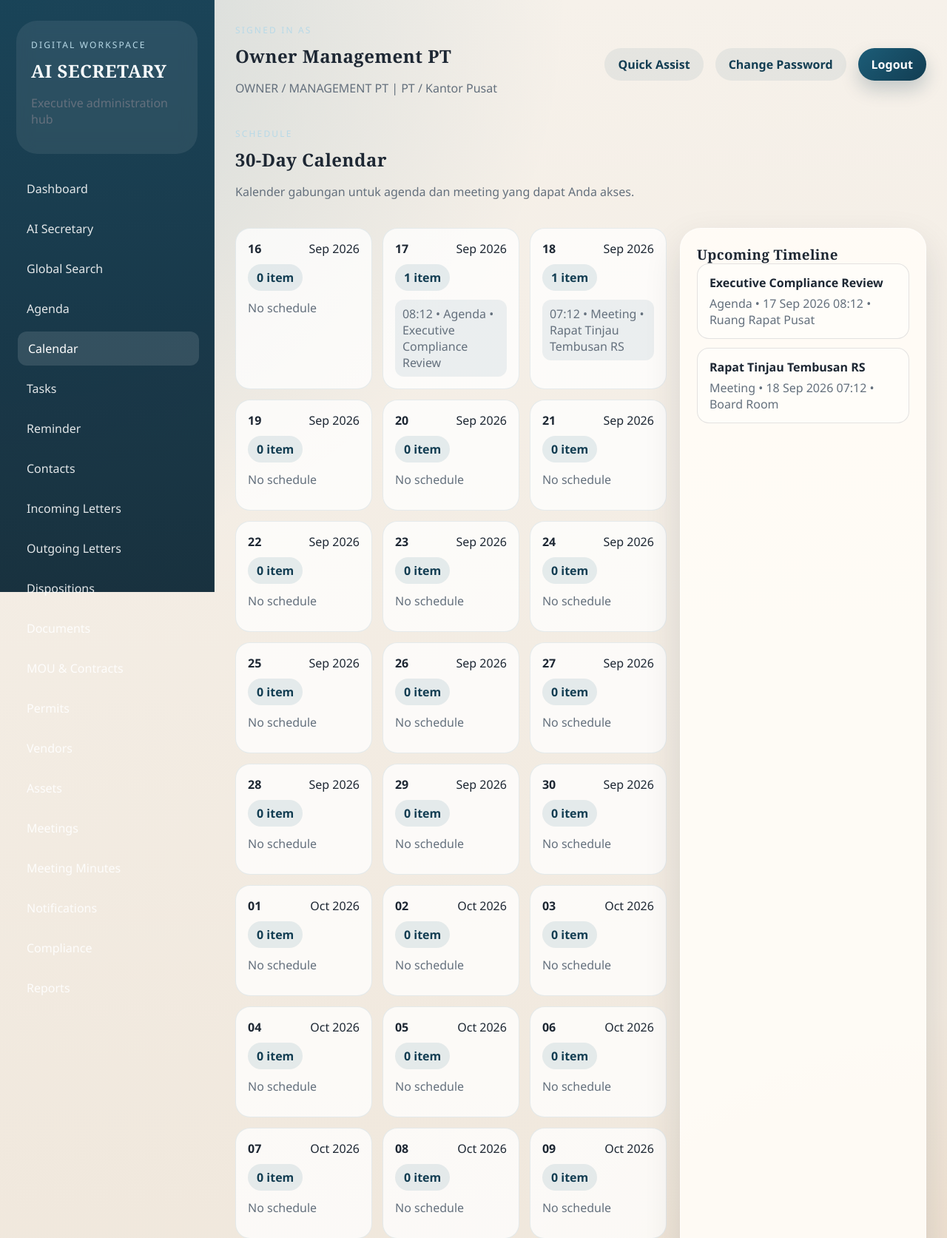
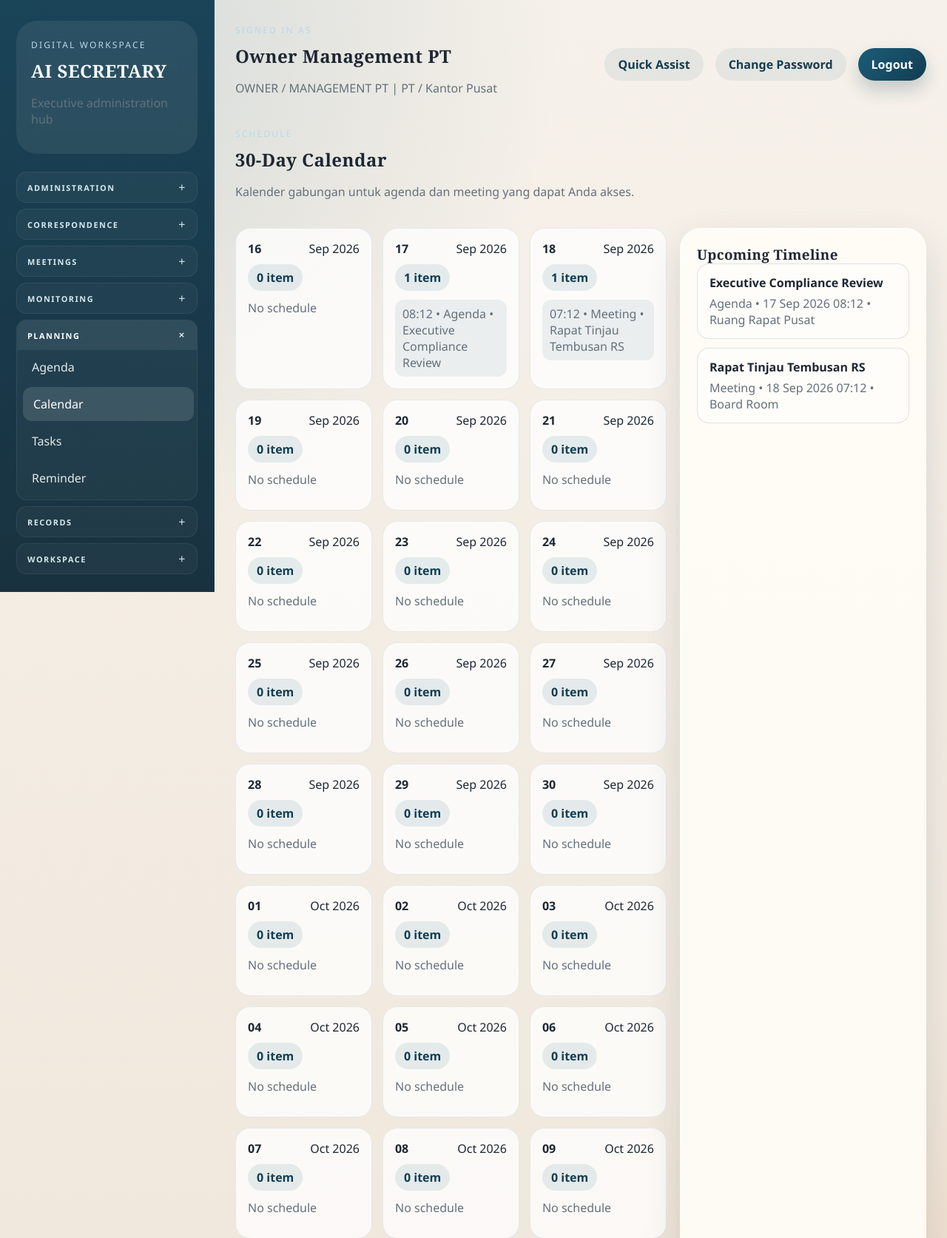
Before and after one commit to lumlinux/LATIHAN, a Flask app: page /calendar in a window 1280 px wide. Shown: the top 1673 px of the page at 74% size. Run offline with Flask 3, Linux system fonts and the light colour scheme; the visitor is signed in with stand-in values (Sample User, id 1); data comes from the database, SQL or seed files in the repository.

Commit message:
Update aplikasi dan company settings

```diff
--- a/app.py
+++ b/app.py
@@ -167,33 +167,33 @@ DEFAULT_USERS = [
 ]
 
 NAV_ITEMS = [
-    {"label": "Dashboard", "endpoint": "dashboard", "permission": "dashboard.view"},
-    {"label": "AI Secretary", "endpoint": "assistant_page", "permission": "assistant.use"},
-    {"label": "Global Search", "endpoint": "search_page", "permission": "search.global"},
-    {"label": "Agenda", "endpoint": "module_list", "permission": "agenda.view", "module": "agenda"},
-    {"label": "Calendar", "endpoint": "calendar_view", "permission": "calendar.view"},
-    {"label": "Tasks", "endpoint": "module_list", "permission": "tasks.view", "module": "tasks"},
-    {"label": "Reminder", "endpoint": "module_list", "permission": "reminders.view", "module": "reminders"},
-    {"label": "Contacts", "endpoint": "module_list", "permission": "contacts.view", "module": "contacts"},
-    {"label": "Incoming Letters", "endpoint": "module_list", "permission": "incoming_letters.view", "module": "incoming_letters"},
-    {"label": "Outgoing Letters", "endpoint": "module_list", "permission": "outgoing_letters.view", "module": "outgoing_letters"},
-    {"label": "Dispositions", "endpoint": "module_list", "permission": "dispositions.view", "module": "dispositions"},
-    {"label": "Documents", "endpoint": "module_list", "permission": "documents.view", "module": "documents"},
-    {"label": "MOU & Contracts", "endpoint": "module_list", "permission": "contracts.view", "module": "contracts"},
-    {"label": "Permits", "endpoint": "module_list", "permission": "permits.view", "module": "permits"},
-    {"label": "Vendors", "endpoint": "module_list", "permission": "vendors.view", "module": "vendors"},
-    {"label": "Assets", "endpoint": "module_list", "permission": "assets.view", "module": "assets"},
-    {"label": "Meetings", "endpoint": "module_list", "permission": "meetings.view", "module": "meetings"},
-    {"label": "Meeting Minutes", "endpoint": "module_list", "permission": "meeting_minutes.view", "module": "meeting_minutes"},
-    {"label": "Notifications", "endpoint": "notifications_page", "permission": "notifications.view"},
-    {"label": "Compliance", "endpoint": "compliance_page", "permission": "compliance.view"},
-    {"label": "Reports", "endpoint": "reports_page", "permission": "reports.view"},
-    {"label": "Audit Log", "endpoint": "audit_logs_page", "permission": "audit.view"},
-    {"label": "User Management", "endpoint": "users_page", "permission": "users.manage"},
-    {"label": "Letter Categories", "endpoint": "letter_categories_page", "permission": "settings.manage"},
-    {"label": "Company Settings", "endpoint": "company_settings_page", "permission": "settings.manage"},
-    {"label": "Role & Permission", "endpoint": "roles_page", "permission": "roles.manage"},
-    {"label": "Settings", "endpoint": "settings_page", "permission": "settings.manage"},
+    {"label": "Dashboard", "group": "Workspace", "endpoint": "dashboard", "permission": "dashboard.view"},
+    {"label": "AI Secretary", "group": "Workspace", "endpoint": "assistant_page", "permission": "assistant.use"},
+    {"label": "Global Search", "group": "Workspace", "endpoint": "search_page", "permission": "search.global"},
+    {"label": "Agenda", "group": "Planning", "endpoint": "module_list", "permission": "agenda.view", "module": "agenda"},
+    {"label": "Calendar", "group": "Planning", "endpoint": "calendar_view", "permission": "calendar.view"},
+    {"label": "Tasks", "group": "Planning", "endpoint": "module_list", "permission": "tasks.view", "module": "tasks"},
+    {"label": "Reminder", "group": "Planning", "endpoint": "module_list", "permission": "reminders.view", "module": "reminders"},
+    {"label": "Contacts", "group": "Administration", "endpoint": "module_list", "permission": "contacts.view", "module": "contacts"},
+    {"label": "Incoming Letters", "group": "Correspondence", "endpoint": "module_list", "permission": "incoming_letters.view", "module": "incoming_letters"},
+    {"label": "Outgoing Letters", "group": "Correspondence", "endpoint": "module_list", "permission": "outgoing_letters.view", "module": "outgoing_letters"},
+    {"label": "Dispositions", "group": "Correspondence", "endpoint": "module_list", "permission": "dispositions.view", "module": "dispositions"},
+    {"label": "Documents", "group": "Records", "endpoint": "module_list", "permission": "documents.view", "module": "documents"},
+    {"label": "MOU & Contracts", "group": "Records", "endpoint": "module_list", "permission": "contracts.view", "module": "contracts"},
+    {"label": "Permits", "group": "Records", "endpoint": "module_list", "permission": "permits.view", "module": "permits"},
+    {"label": "Vendors", "group": "Records", "endpoint": "module_list", "permission": "vendors.view", "module": "vendors"},
+    {"label": "Assets", "group": "Records", "endpoint": "module_list", "permission": "assets.view", "module": "assets"},
+    {"label": "Meetings", "group": "Meetings", "endpoint": "module_list", "permission": "meetings.view", "module": "meetings"},
+    {"label": "Meeting Minutes", "group": "Meetings", "endpoint": "module_list", "permission": "meeting_minutes.view", "module": "meeting_minutes"},
+    {"label": "Notifications", "group": "Monitoring", "endpoint": "notifications_page", "permission": "notifications.view"},
+    {"label": "Compliance", "group": "Monitoring", "endpoint": "compliance_page", "permission": "compliance.view"},
+    {"label": "Reports", "group": "Monitoring", "endpoint": "reports_page", "permission": "reports.view"},
+    {"label": "Audit Log", "group": "Monitoring", "endpoint": "audit_logs_page", "permission": "audit.view"},
+    {"label": "User Management", "group": "Administration", "endpoint": "users_page", "permission": "users.manage"},
+    {"label": "Letter Categories", "group": "Settings", "endpoint": "letter_categories_page", "permission": "settings.manage"},
+    {"label": "Company Settings", "group": "Settings", "endpoint": "company_settings_page", "permission": "settings.manage"},
+    {"label": "Role & Permission", "group": "Settings", "endpoint": "roles_page", "permission": "roles.manage"},
+    {"label": "Settings", "group": "Settings", "endpoint": "settings_page", "permission": "settings.manage"},
 ]
 
 SCHEMA_SQL = """
@@ -423,6 +423,7 @@ CREATE TABLE IF NOT EXISTS company_settings (
     website TEXT,
     tax_number TEXT,
     logo_storage_path TEXT,
+    letterhead_storage_path TEXT,
     letter_number_format TEXT,
     letter_prefix TEXT,
     date_format TEXT,
@@ -1475,7 +1476,7 @@ def create_app(test_config: dict[str, Any] | None = None) -> Flask:
         company = get_company_settings()
         if request.method == "POST":
             try:
-                if save_company_settings(request.form, request.files.get("logo_file"), company):
+                if save_company_settings(request.form, request.files.get("logo_file"), request.files.get("letterhead_file"), company):
                     flash("Pengaturan perusahaan berhasil diperbarui.", "success")
                     return redirect(url_for("company_settings_page"))
             except DocumentProcessingError as exc:
@@ -2150,6 +2151,7 @@ def migrate_legacy_schema() -> None:
     ensure_column("letters", "central_status TEXT")
     ensure_column("letters", "classification TEXT DEFAULT 'INTERNAL'")
     ensure_column("letters", "updated_by INTEGER")
+    ensure_column("company_settings", "letterhead_storage_path TEXT")
     ensure_column("audit_logs", "ip_address TEXT")
     ensure_column("audit_logs", "before_data TEXT")
     ensure_column("audit_logs", "after_data TEXT")
@@ -2615,16 +2617,54 @@ def build_outgoing_letter_docx(row: dict[str, Any]) -> io.BytesIO:
     normal_style.font.size = Pt(11)
 
     company = get_company_settings()
-    header = document.add_paragraph()
-    header.alignment = WD_ALIGN_PARAGRAPH.CENTER
-    header_run = header.add_run(company.get("company_name") or row.get("organization_name") or "NAMA ORGANISASI")
-    header_run.bold = True
-    header_run.font.size = Pt(14)
-    address = company.get("address")
-    if address:
-        address_run = header.add_run(f"\n{address}")
-        address_run.font.size = Pt(9)
-    document.add_paragraph("_" * 96)
+    letterhead_path = resolve_company_logo_path(company.get("letterhead_storage_path"))
+    use_letterhead = bool(letterhead_path and letterhead_path.exists())
+    if use_letterhead:
+        letterhead = document.add_paragraph()
+        letterhead.alignment = WD_ALIGN_PARAGRAPH.CENTER
+        letterhead.add_run().add_picture(str(letterhead_path), width=Inches(7.0))
+        document.add_paragraph()
+    logo_path = resolve_company_logo_path(company.get("logo_storage_path"))
+    header_table = document.add_table(rows=1, cols=2) if not use_letterhead else None
+    if header_table is not None:
+        header_table.autofit = False
+    if header_table is None:
+        logo_cell = identity_cell = None
+    else:
+        header_table.columns[0].width = Inches(2.25)
+        header_table.columns[1].width = Inches(5.95)
+        logo_cell, identity_cell = header_table.rows[0].cells
+    if header_table is not None and logo_path and logo_path.exists():
+        logo_paragraph = logo_cell.paragraphs[0]
+        logo_paragraph.alignment = WD_ALIGN_PARAGRAPH.CENTER
+        logo_paragraph.add_run().add_picture(str(logo_path), width=Inches(2.05))
+    elif header_table is not None:
+        logo_cell.text = "BH\nHUSADA\nGROUP"
+        logo_cell.paragraphs[0].alignment = WD_ALIGN_PARAGRAPH.CENTER
+
+    identity = identity_cell.paragraphs[0] if identity_cell is not None else None
+    if identity is not None:
+        identity.alignment = WD_ALIGN_PARAGRAPH.CENTER
+        company_run = identity.add_run(company.get("company_name") or "BHAKTI HUSADA GROUP")
+        company_run.bold = True
+        company_run.font.size = Pt(16)
+        short_name = company.get("short_name") or "Holding (Kantor Pusat)"
+        short_run = identity.add_run(f"\n{short_name}")
+        short_run.bold = True
+        short_run.font.size = Pt(11)
+        address = company.get("address") or "Jl. RE. Martadinata, Karangbaru, Kec. Cikarang Utara, Kabupaten Bekasi, Jawa Barat 17530"
+        contact = " | ".join(value for value in [company.get("phone"), company.get("email"), company.get("website")] if value)
+        details = identity.add_run(f"\n{address}")
+        details.font.size = Pt(8)
+        if contact:
+            details = identity.add_run(f"\n{contact}")
+            details.font.size = Pt(8)
+
+    if not use_letterhead:
+        separator = document.add_paragraph()
+        separator.paragraph_format.space_before = Pt(2)
+        separator.paragraph_format.space_after = Pt(10)
+        separator.add_run("=" * 108).font.size = Pt(8)
 
     metadata = document.add_table(rows=4, cols=2)
     metadata.style = "Table Grid"
@@ -2939,7 +2979,7 @@ def save_letter_category(category_id: int | None, form_data) -> bool:
         return False
 
 
-def save_company_settings(form_data, logo_upload, current_settings: dict[str, Any]) -> bool:
+def save_company_settings(form_data, logo_upload, letterhead_upload, current_settings: dict[str, Any]) -> bool:
     company_name = form_data.get("company_name", "").strip()
     short_name = form_data.get("short_name", "").strip()
     company_code = form_data.get("company_code", "").strip().upper()
@@ -2983,19 +3023,26 @@ def save_company_settings(form_data, logo_upload, current_settings: dict[str, An
             delete_company_logo(logo_storage_path)
         logo_storage_path = saved_logo
 
+    letterhead_storage_path = current_settings.get("letterhead_storage_path")
+    if letterhead_upload and (letterhead_upload.filename or "").strip():
+        saved_letterhead = save_letterhead_background(letterhead_upload)
+        if letterhead_storage_path and letterhead_storage_path != saved_letterhead:
+            delete_company_logo(letterhead_storage_path)
+        letterhead_storage_path = saved_letterhead
+
     before_payload = json.dumps(current_settings, default=str)
     execute(
         """
         UPDATE company_settings
         SET company_name = ?, short_name = ?, company_code = ?, address = ?, city = ?, province = ?, postal_code = ?, phone = ?, email = ?, website = ?, tax_number = ?,
-            logo_storage_path = ?, letter_number_format = ?, letter_prefix = ?, date_format = ?, month_format = ?, active_year = ?, start_number = ?, reset_policy = ?,
+            logo_storage_path = ?, letterhead_storage_path = ?, letter_number_format = ?, letter_prefix = ?, date_format = ?, month_format = ?, active_year = ?, start_number = ?, reset_policy = ?,
             official_signature = ?, official_name = ?, official_position = ?, use_organization_code_in_letters = ?,
             password_min_length = ?, password_require_uppercase = ?, password_require_lowercase = ?, password_require_digit = ?, password_require_special = ?, password_expiry_days = ?, updated_at = ?
         WHERE id = 1
         """,
         (
             company_name, short_name, company_code, address, city, province, postal_code, phone, email, website, tax_number,
-            logo_storage_path, letter_number_format, letter_prefix, date_format, month_format, active_year, start_number, reset_policy,
+            logo_storage_path, letterhead_storage_path, letter_number_format, letter_prefix, date_format, month_format, active_year, start_number, reset_policy,
             official_signature, official_name, official_position, use_org_code,
             min_length, require_upper, require_lower, require_digit, require_special, expiry_days, now_ts(),
         ),
@@ -3018,6 +3065,24 @@ def save_company_logo(upload) -> str:
     branding_root = Path(current_app().config["STORAGE_ROOT"]) / "branding"
     branding_root.mkdir(parents=True, exist_ok=True)
     target = branding_root / f"company-logo{extension}"
+    target.write_bytes(data)
+    return str(Path("branding") / target.name)
+
+
+def save_letterhead_background(upload) -> str:
+    filename = sanitize_filename(upload.filename or "")
+    extension = Path(filename).suffix.lower()
+    if extension not in {".png", ".jpg", ".jpeg"}:
+        raise DocumentProcessingError("Background kop hanya boleh berformat PNG atau JPG.")
+    data = upload.stream.read()
+    if not data:
+        raise DocumentProcessingError("File background kop kosong.")
+    mime_type = sniff_mime_type(filename, data)
+    if mime_type not in {"image/png", "image/jpeg"}:
+        raise DocumentProcessingError("Format background kop tidak valid.")
+    branding_root = Path(current_app().config["STORAGE_ROOT"]) / "branding"
+    branding_root.mkdir(parents=True, exist_ok=True)
+    target = branding_root / f"letterhead-background{extension}"
     target.write_bytes(data)
     return str(Path("branding") / target.name)
 
--- a/static/style.css
+++ b/static/style.css
@@ -101,6 +101,56 @@ code {
   display: grid;
   gap: 8px;
   margin-top: 24px;
+}
+
+.nav-group {
+  border: 1px solid rgba(255, 255, 255, 0.07);
+  border-radius: 14px;
+  background: rgba(255, 255, 255, 0.035);
+  overflow: hidden;
+}
+
+.nav-group-title {
+  display: flex;
+  align-items: center;
+  justify-content: space-between;
+  gap: 12px;
+  padding: 12px 14px;
+  color: #d4e7ed;
+  font-size: 0.68rem;
+  font-weight: 800;
+  letter-spacing: 0.14em;
+  text-transform: uppercase;
+  cursor: pointer;
+  list-style: none;
+  user-select: none;
+}
+
+.nav-group-title::-webkit-details-marker {
+  display: none;
+}
+
+.nav-group-title:hover,
+.nav-group[open] .nav-group-title {
+  color: #ffffff;
+  background: rgba(255, 255, 255, 0.07);
+}
+
+.nav-group-chevron {
+  font-size: 1rem;
+  font-weight: 400;
+  line-height: 1;
+  transition: transform 0.18s ease;
+}
+
+.nav-group[open] .nav-group-chevron {
+  transform: rotate(45deg);
+}
+
+.nav-group-items {
+  display: grid;
+  gap: 4px;
+  padding: 0 6px 6px;
 }
 
 .nav-link {
--- a/templates/base.html
+++ b/templates/base.html
@@ -15,8 +15,19 @@
         <p>Executive administration hub</p>
       </div>
       <nav class="sidebar-nav">
-        {% for item in nav_items %}
-        <a href="{{ item.url }}" class="nav-link {% if request.path == item.url %}active{% endif %}">{{ item.label }}</a>
+        {% for group in nav_items|groupby('group') %}
+        {% set group_has_active = group.list|selectattr('url', 'equalto', request.path)|list|length > 0 %}
+        <details class="nav-group" {% if group_has_active %}open{% endif %}>
+          <summary class="nav-group-title">
+            <span>{{ group.grouper }}</span>
+            <span class="nav-group-chevron" aria-hidden="true">+</span>
+          </summary>
+          <div class="nav-group-items">
+          {% for item in group.list %}
+          <a href="{{ item.url }}" class="nav-link {% if request.path == item.url %}active{% endif %}">{{ item.label }}</a>
+          {% endfor %}
+          </div>
+        </details>
         {% endfor %}
       </nav>
     </aside>
```
Also changed, not shown: templates/company_settings.html (+13 -0 lines).
